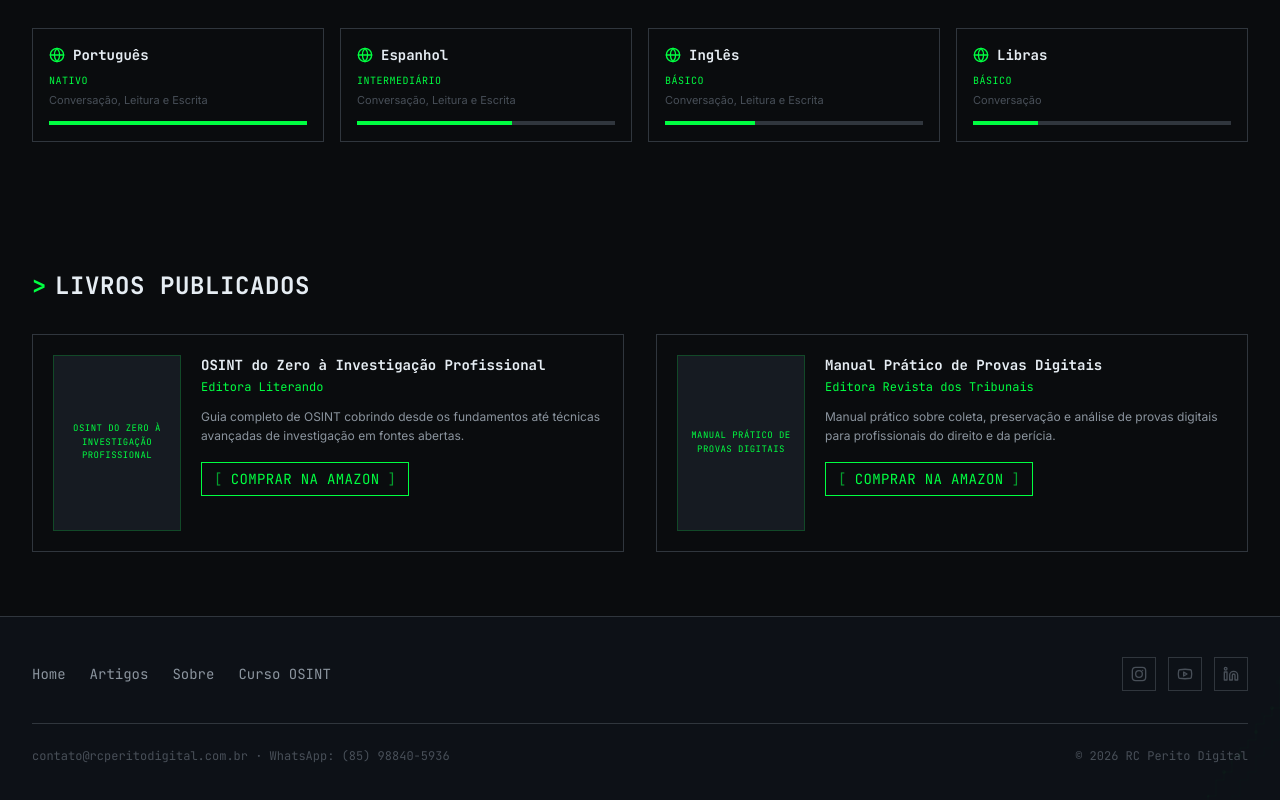
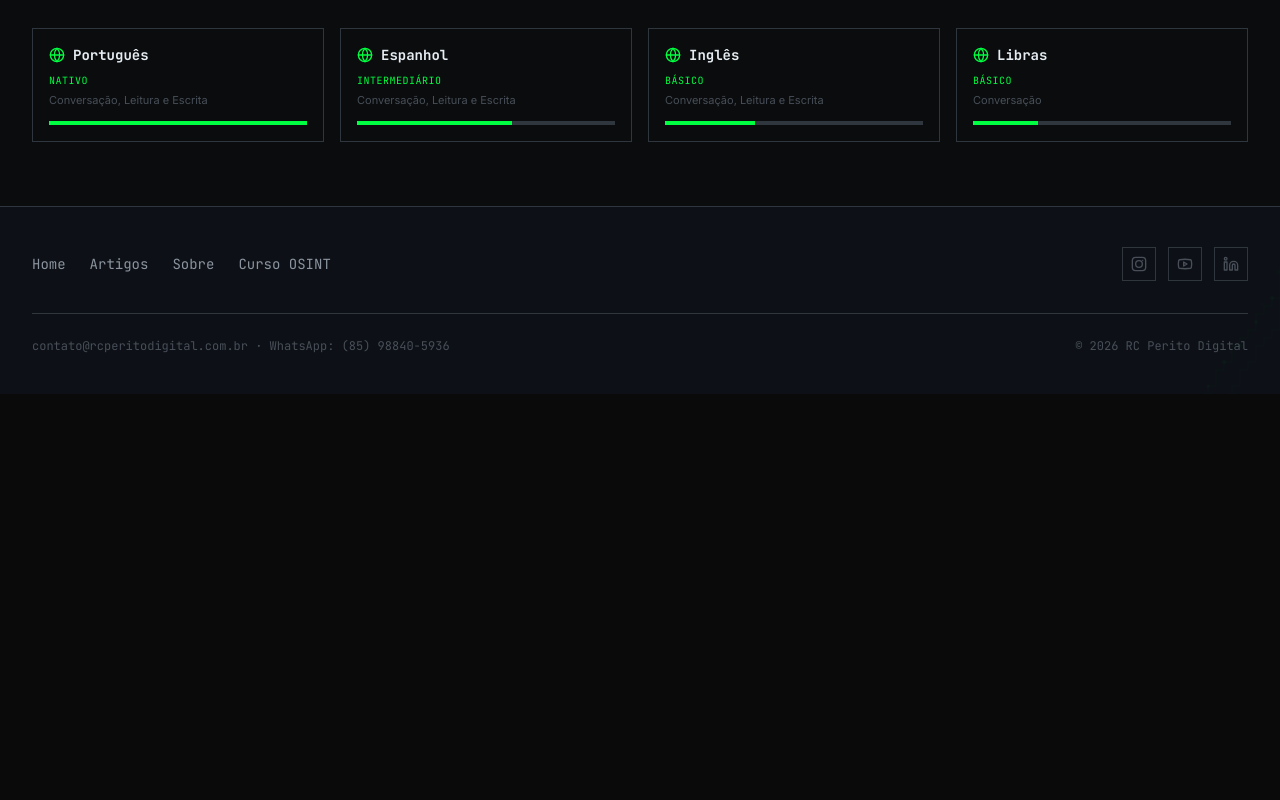
Before and after one commit to byteflow-software/rc-perito-digital, a Next.js app: page /sobre in a window 1280 px wide. Shown: the part 3661-4461 px from the top of the page. After the commit the page ends 4055 px from the top, so only its background shows below. Built offline with nearby package versions, Linux system fonts and the light colour scheme; no server answers.

Commit message:
fix: remove published books section from about page
Books are already shown on the home page.

Co-Authored-By: Claude Sonnet 4.6 <noreply@anthropic.com>

```diff
--- a/src/app/(public)/sobre/page.tsx
+++ b/src/app/(public)/sobre/page.tsx
@@ -7,7 +7,7 @@ import { CertificationsGrid } from "@/components/sobre/certifications-grid";
 import { Communities } from "@/components/sobre/communities";
 import { Presentations } from "@/components/sobre/presentations";
 import { Languages } from "@/components/sobre/languages";
-import { PublishedBooks } from "@/components/sobre/published-books";
+
 import { JsonLd } from "@/components/shared/json-ld";
 import { buildPersonJsonLd, buildBreadcrumbJsonLd } from "@/lib/seo";
 
@@ -34,7 +34,6 @@ export default function SobrePage() {
       <Communities />
       <Presentations />
       <Languages />
-      <PublishedBooks />
     </>
   );
 }
```
